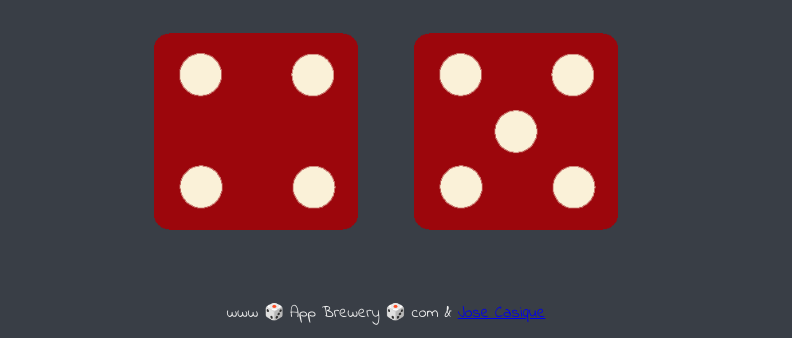
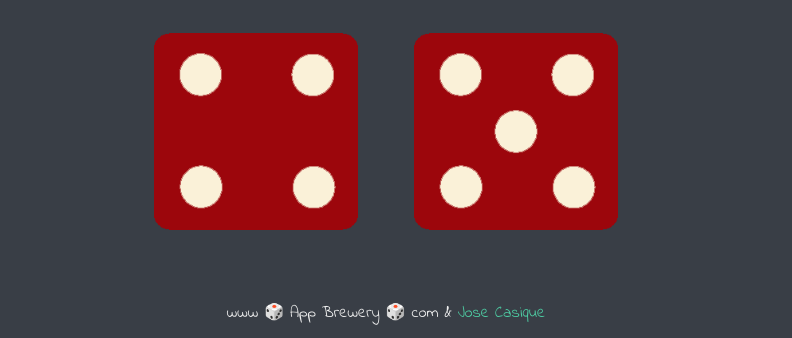
Before and after one commit to IosifCas/DiceGame, a plain HTML site: page index.html in a window 1280 px wide. Shown: the part 462-800 px from the top of the page, without its empty margins (254-1046 px from the left). Drawn offline with Linux system fonts and the light colour scheme.

Commit message:
footer link style edited

```diff
--- a/styles.css
+++ b/styles.css
@@ -39,3 +39,9 @@ footer {
   font-family: 'Indie Flower', cursive;
 
 }
+
+
+footer a {
+  color: #4ECCA3;
+  text-decoration: none;
+}
```
